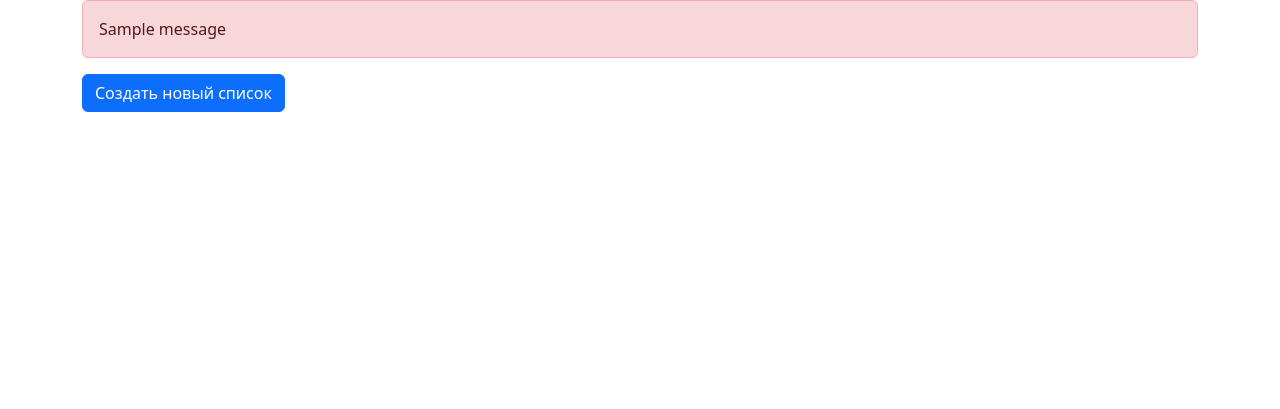
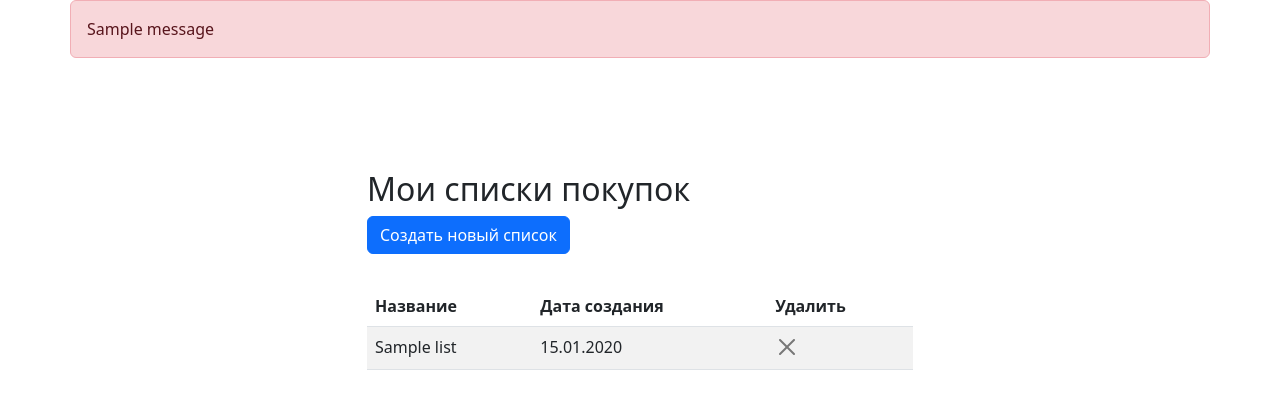
Before and after one commit to AlexandraPoturaeva/ChefList_web, a Flask app: page /my-lists in a window 1280 px wide. Shown: the top 409 px of the page. Run offline with Flask 3, Linux system fonts and the light colour scheme; a user stored in the database is signed in; tables that the repository leaves empty hold one stand-in row (values such as "Sample post"); one stand-in notice (Sample message) is shown.

Commit message:
develop function of adding items to shopping list

```diff
--- a/webapp/__init__.py
+++ b/webapp/__init__.py
@@ -1,8 +1,8 @@
 from uuid import uuid4
-from flask import Flask, flash, redirect, render_template, url_for, request
+from flask import Flask, flash, redirect, render_template, url_for
 from flask_login import LoginManager, current_user, login_required, login_user, logout_user
-from webapp.forms import LoginForm, RegistrationForm, CreateListForm
-from webapp.model import db, User, ShoppingList
+from webapp.forms import LoginForm, RegistrationForm, CreateListForm, AddShoppingItem
+from webapp.model import db, User, ShoppingList, ShoppingItem
 
 
 def create_app():
@@ -84,18 +84,20 @@ def create_app():
 
     @app.route('/my-lists')
     @login_required
-    def show_my_lists():
+    def show_my_shopping_lists():
         form = CreateListForm()
-        return render_template('my_lists.html', form=form)
+        user_id = current_user.id
+        user_shopping_lists = ShoppingList.query.filter(ShoppingList.user_id == user_id).all()
+        return render_template('my_shopping_lists.html', form=form, user_shopping_lists=user_shopping_lists)
 
     @app.route('/create-new-list', methods=['GET', 'POST'])
-    def create_new_list():
+    def create_new_shopping_list():
         form = CreateListForm()
         public_id = str(uuid4())
         user_id = current_user.id
         if form.validate_on_submit():
-            new_list = ShoppingList(name=form.name.data, user_id=user_id, public_id=public_id)
-            db.session.add(new_list)
+            new_shopping_list = ShoppingList(name=form.name.data, user_id=user_id, public_id=public_id)
+            db.session.add(new_shopping_list)
             db.session.commit()
             flash('Новый список успешно создан')
             return redirect(url_for('show_shopping_list', public_id=public_id))
@@ -111,13 +113,40 @@ def create_app():
     @app.route('/my-lists/<public_id>', methods=['GET', 'POST'])
     @login_required
     def show_shopping_list(public_id):
+        form = AddShoppingItem()
         shopping_list = ShoppingList.query.filter(ShoppingList.public_id == public_id).one_or_none()
+        shopping_list_id = shopping_list.id
+        shopping_items = ShoppingItem.query.filter(ShoppingItem.shopping_list_id == shopping_list_id).all()
         if shopping_list:
             page_title = shopping_list.name
-            return render_template('shopping_list.html', page_title=page_title)
+            return render_template('shopping_list.html',
+                                   page_title=page_title,
+                                   form=form,
+                                   shopping_list_public_id=public_id,
+                                   shopping_items=shopping_items)
         else:
             flash('При создании списка возникла ошибка')
-            return redirect(url_for('show_my_lists'))
+            return redirect(url_for('show_my_shopping_lists'))
+
+    @app.route('/add-item/<shopping_list_public_id>', methods=['GET', 'POST'])
+    def add_item_to_shopping_list(shopping_list_public_id):
+        form = AddShoppingItem()
+        if form.validate_on_submit():
+            shopping_list = ShoppingList.query.filter(ShoppingList.public_id == shopping_list_public_id).one_or_none()
+            shopping_list_id = shopping_list.id
+            new_item = ShoppingItem(name=form.name.data, shopping_list_id=shopping_list_id)
+            db.session.add(new_item)
+            db.session.commit()
+            flash('Новый продукт успешно добавлен')
+            return redirect(url_for('show_shopping_list', public_id=shopping_list_public_id))
+        else:
+            for field, errors in form.errors.items():
+                for error in errors:
+                    flash('Ошибка в поле "{}": {}'.format(
+                        getattr(form, field).label.text,
+                        error
+                    ))
+        return redirect(url_for('show_shopping_list', public_id=shopping_list_public_id))
 
     return app
 
--- a/webapp/forms.py
+++ b/webapp/forms.py
@@ -1,6 +1,6 @@
 from flask_wtf import FlaskForm
 from webapp.model import User
-from wtforms import StringField, PasswordField, SubmitField, BooleanField
+from wtforms import StringField, PasswordField, SubmitField, BooleanField, HiddenField
 from wtforms.validators import DataRequired, Email, EqualTo, ValidationError
 
 
@@ -48,3 +48,10 @@ class CreateListForm(FlaskForm):
                        validators=[DataRequired()],
                        render_kw={"class": "form-control"})
     submit = SubmitField('Создать', render_kw={"class": "btn btn-primary"})
+
+
+class AddShoppingItem(FlaskForm):
+    name = StringField('Название продукта',
+                       validators=[DataRequired()],
+                       render_kw={"class": "form-control"})
+    submit = SubmitField('Добавить', render_kw={"class": "btn btn-primary"})
--- a/webapp/templates/index.html
+++ b/webapp/templates/index.html
@@ -266,7 +266,7 @@
               <a class="nav-link" href="#">Мои рецепты</a>
             </li>
             <li class="nav-item">
-              <a class="nav-link" href="{{ url_for('show_my_lists') }}">Мои списки покупок</a>
+              <a class="nav-link" href="{{ url_for('show_my_shopping_lists') }}">Мои списки покупок</a>
             </li>
           </ul>
 
--- a/webapp/templates/my_lists.html
+++ /dev/null
@@ -1,43 +0,0 @@
-<!doctype html>
-<html lang="ru">
-<head>
-    <meta charset="UTF-8">
-    <title>Title</title>
-    <link href="https://cdn.jsdelivr.net/npm/bootstrap@5.3.0/dist/css/bootstrap.min.css" rel="stylesheet" integrity="sha384-9ndCyUaIbzAi2FUVXJi0CjmCapSmO7SnpJef0486qhLnuZ2cdeRhO02iuK6FUUVM" crossorigin="anonymous">
-</head>
-    <body>
-        <div class="container">
-            {% with messages = get_flashed_messages() %}
-                {% if messages %}
-                    {% for message in messages %}
-                    <div class="alert alert-danger" role="alert">
-                        {{ message }}<br>
-                    </div>
-                    {% endfor %}
-                {% endif %}
-            {% endwith %}
-            <button type="button" class="btn btn-primary" data-bs-toggle="modal" data-bs-target="#create-new-list">
-              Создать новый список
-            </button>
-            <div class="modal fade" id="create-new-list" tabindex="-1" aria-labelledby="exampleModalLabel" aria-hidden="true">
-                <div class="modal-dialog modal-dialog-centered">
-                    <div class="modal-content">
-                        <div class="modal-body">
-                            <div class="col 12 text-center">
-                                <form action=" {{ url_for('create_new_list') }}" method="POST">
-                                    {{ form.csrf_token }}
-                                    <div class="form-floating mb-3">
-                                      {{ form.name(placeholder="Название списка") }}
-                                      {{ form.name.label(class="form-label") }}
-                                    </div>
-                                    {{ form.submit }}
-                                </form>
-                            </div>
-                        </div>
-                    </div>
-                </div>
-            </div>
-        </div>
-    <script src="https://cdn.jsdelivr.net/npm/bootstrap@5.3.0/dist/js/bootstrap.bundle.min.js" integrity="sha384-geWF76RCwLtnZ8qwWowPQNguL3RmwHVBC9FhGdlKrxdiJJigb/j/68SIy3Te4Bkz" crossorigin="anonymous"></script>
-    </body>
-</html>
--- /dev/null
+++ b/webapp/templates/my_shopping_lists.html
@@ -0,0 +1,73 @@
+<!doctype html>
+<html lang="ru">
+<head>
+    <meta charset="UTF-8">
+    <title>Title</title>
+    <link href="https://cdn.jsdelivr.net/npm/bootstrap@5.3.0/dist/css/bootstrap.min.css" rel="stylesheet"
+          integrity="sha384-9ndCyUaIbzAi2FUVXJi0CjmCapSmO7SnpJef0486qhLnuZ2cdeRhO02iuK6FUUVM" crossorigin="anonymous">
+</head>
+<body>
+<div class="container">
+    <div class="row">
+        {% with messages = get_flashed_messages() %}
+            {% if messages %}
+                {% for message in messages %}
+                    <div class="alert alert-danger" role="alert">
+                        {{ message }}<br>
+                    </div>
+            {% endfor %}
+            {% endif %}
+        {% endwith %}
+        <div class="col"></div>
+        <div class="col-6">
+            <div class="p-5"></div>
+            <h2>Мои списки покупок</h2>
+            <button type="button" class="btn btn-primary" data-bs-toggle="modal" data-bs-target="#create-new-list">
+                Создать новый список
+            </button>
+            <div class="p-3"></div>
+            <table class="table table-striped">
+                <thead>
+                    <tr>
+                      <th scope="col">Название</th>
+                      <th scope="col">Дата создания</th>
+                      <th scope="col">Удалить</th>
+                    </tr>
+                </thead>
+                <tbody>
+                    {%for list in user_shopping_lists%}
+                    <tr>
+                        <td><a href="{{ url_for('show_shopping_list', public_id = list.public_id) }}" class="link-dark link-offset-2 link-underline-opacity-0 link-underline-opacity-100-hover">{{ list.name }}</a></td>
+                        <td>{{ list.created_at.strftime("%d.%m.%Y") }}</td>
+                        <td><button type="button" class="btn-close" aria-label="Удалить"></button></td>
+                    </tr>
+                    {%endfor%}
+                </tbody>
+            </table>
+        </div>
+        <div class="col"></div>
+    </div>
+    <div class="modal fade" id="create-new-list" tabindex="-1" aria-hidden="true">
+        <div class="modal-dialog modal-dialog-centered">
+            <div class="modal-content">
+                <div class="modal-body">
+                    <div class="col 12 text-center">
+                        <form action=" {{ url_for('create_new_shopping_list') }}" method="POST">
+                            {{ form.csrf_token }}
+                            <div class="form-floating mb-3">
+                                {{ form.name(placeholder="Название списка") }}
+                                {{ form.name.label(class="form-label") }}
+                            </div>
+                            {{ form.submit }}
+                        </form>
+                    </div>
+                </div>
+            </div>
+        </div>
+    </div>
+</div>
+<script src="https://cdn.jsdelivr.net/npm/bootstrap@5.3.0/dist/js/bootstrap.bundle.min.js"
+        integrity="sha384-geWF76RCwLtnZ8qwWowPQNguL3RmwHVBC9FhGdlKrxdiJJigb/j/68SIy3Te4Bkz"
+        crossorigin="anonymous"></script>
+</body>
+</html>
```
Also changed, not shown: webapp/templates/shopping_list.html (+21 -17 lines).
